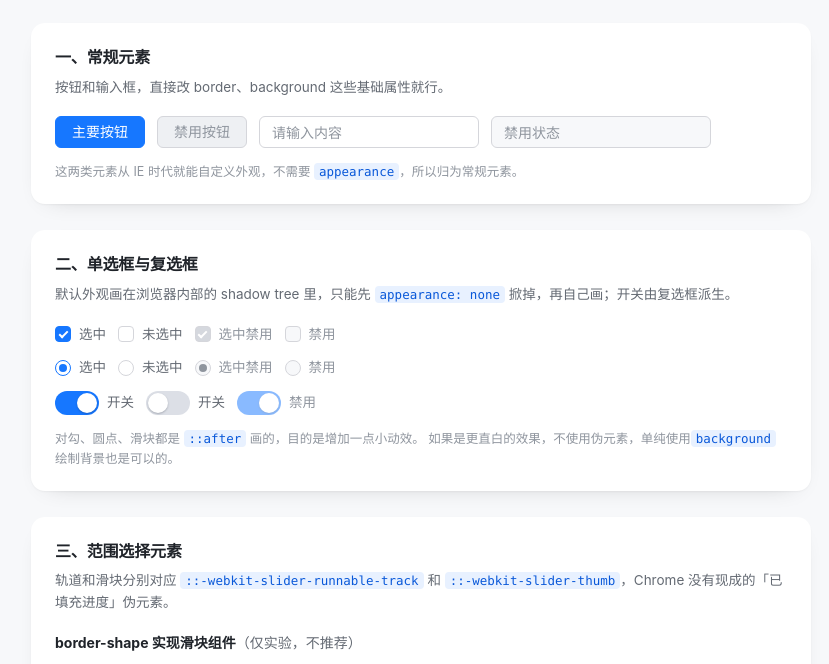
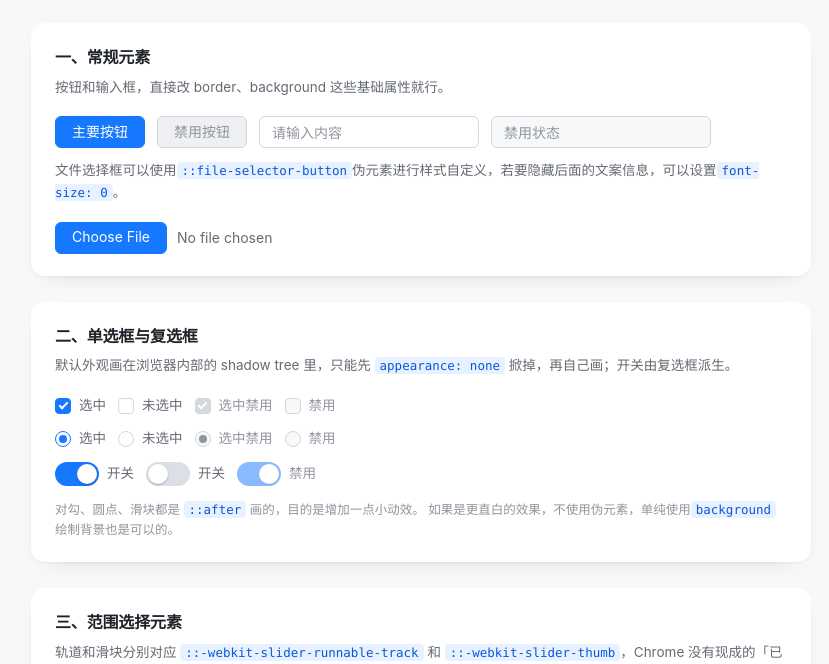
Before and after one commit to zhangxinxu/https-demo, a plain HTML site: page ai/form-custom-demo.html in a window 1280 px wide. Shown: the part 131-795 px from the top of the page, without its empty margins (219-1048 px from the left). Drawn offline with nearby package versions, Linux system fonts and the light colour scheme.

Commit message:
表单演示页文件选择框补充 ::file-selector-button 按钮样式与禁用态，说明文案替换为文件选择示例

```diff
--- a/ai/form-custom-demo.html
+++ b/ai/form-custom-demo.html
@@ -179,6 +179,44 @@
 
   .ui-input:disabled {
     background: var(--bg);
+    color: var(--text-3);
+    cursor: not-allowed;
+  }
+
+  /* 文件选择：按钮藏在 shadow tree 里，用 ::file-selector-button 选中它，
+     它本身就是一个完整元素，UA 样式表里的 font / color 不会从 input 继承，要显式写 */
+  .ui-file {
+    color: var(--text-2);
+    font: inherit;
+    cursor: pointer;
+  }
+
+  .ui-file::file-selector-button {
+    height: 32px;
+    margin-inline-end: 10px;
+    padding: 0 16px;
+    border: 1px solid var(--brand);
+    border-radius: 6px;
+    background: var(--brand);
+    color: #fff;
+    font: inherit;
+    cursor: pointer;
+    transition: background-color .2s, border-color .2s;
+  }
+
+  .ui-file::file-selector-button:hover {
+    border-color: var(--brand-hover);
+    background: var(--brand-hover);
+  }
+
+  .ui-file:disabled {
+    color: var(--text-3);
+    cursor: not-allowed;
+  }
+
+  .ui-file:disabled::file-selector-button {
+    border-color: var(--line);
+    background: var(--fill);
     color: var(--text-3);
     cursor: not-allowed;
   }
@@ -919,9 +957,10 @@
       <input class="ui-input" type="text" value="禁用状态" disabled>
     </div>
 
-    <p class="hint">
-      这两类元素从 IE 时代就能自定义外观，不需要 <code>appearance</code>，所以归为常规元素。
-    </p>
+    <p>文件选择框可以使用<code>::file-selector-button</code>伪元素进行样式自定义，若要隐藏后面的文案信息，可以设置<code>font-size: 0</code>。</p>
+    <div class="row">
+      <input type="file" class="ui-file">
+    </div>
   </section>
 
   <!-- ========== 二、单选框、复选框、开关 ========== -->
```
